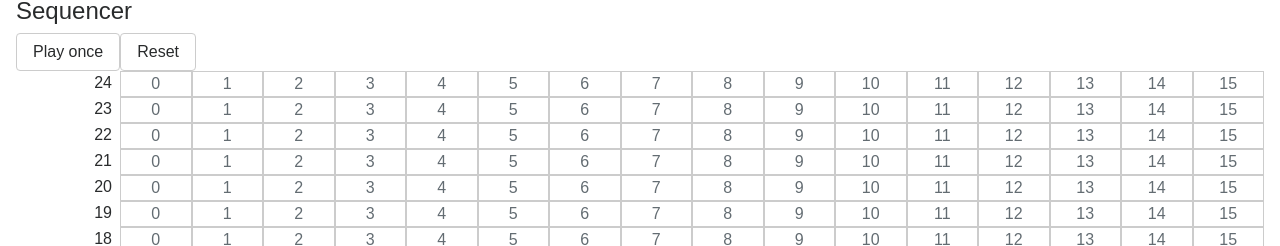
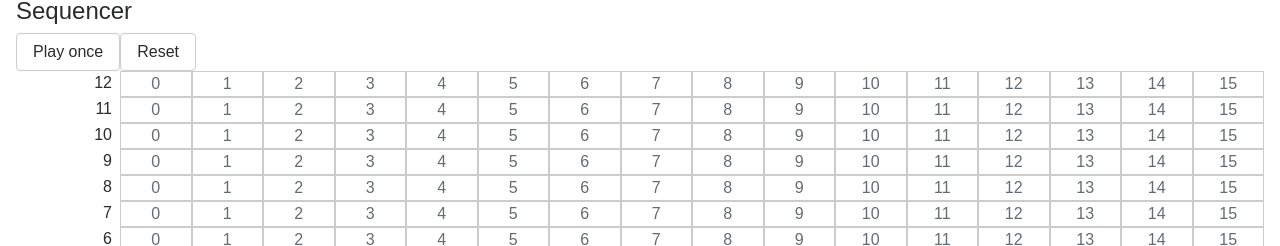
Before and after one commit to kevinsqi/microharmonic, a React (Create React App) app: page / in a window 1280 px wide. Shown: the part 554-800 px from the top of the page. Built offline with nearby package versions, Linux system fonts and the light colour scheme.

Commit message:
reduce number of notes in sequencer, fix frequency

```diff
--- a/src/App.js
+++ b/src/App.js
@@ -129,7 +129,7 @@ class App extends Component {
   }
 
   getStepFrequencies() {
-    return _.range(this.state.numSteps).map((offset) => {
+    return _.range(this.state.numSteps + 1).map((offset) => {
       const note = this.getNoteFromOffset(offset);
       return this.getFrequencyForNote(note);
     });
--- a/src/Sequencer.js
+++ b/src/Sequencer.js
@@ -32,7 +32,6 @@ class Sequencer extends Component {
         return this.state.sequences[offset][timeIndex];
       });
 
-      // TODO: noreintegrate modulo octave
       const frequency = this.props.frequencies[offset % this.props.frequencies.length];
       return activeTimeIndexes.map((timeIndex) => {
         return [frequency, timeIndex * 0.5, 0.5];
@@ -67,7 +66,7 @@ class Sequencer extends Component {
   }
 
   getNumDisplaySteps(frequencies) {
-    return ((frequencies || this.props.frequencies).length * 2) + 1;
+    return (frequencies || this.props.frequencies).length;
   }
 
   getNumSequenceItems() {
```
